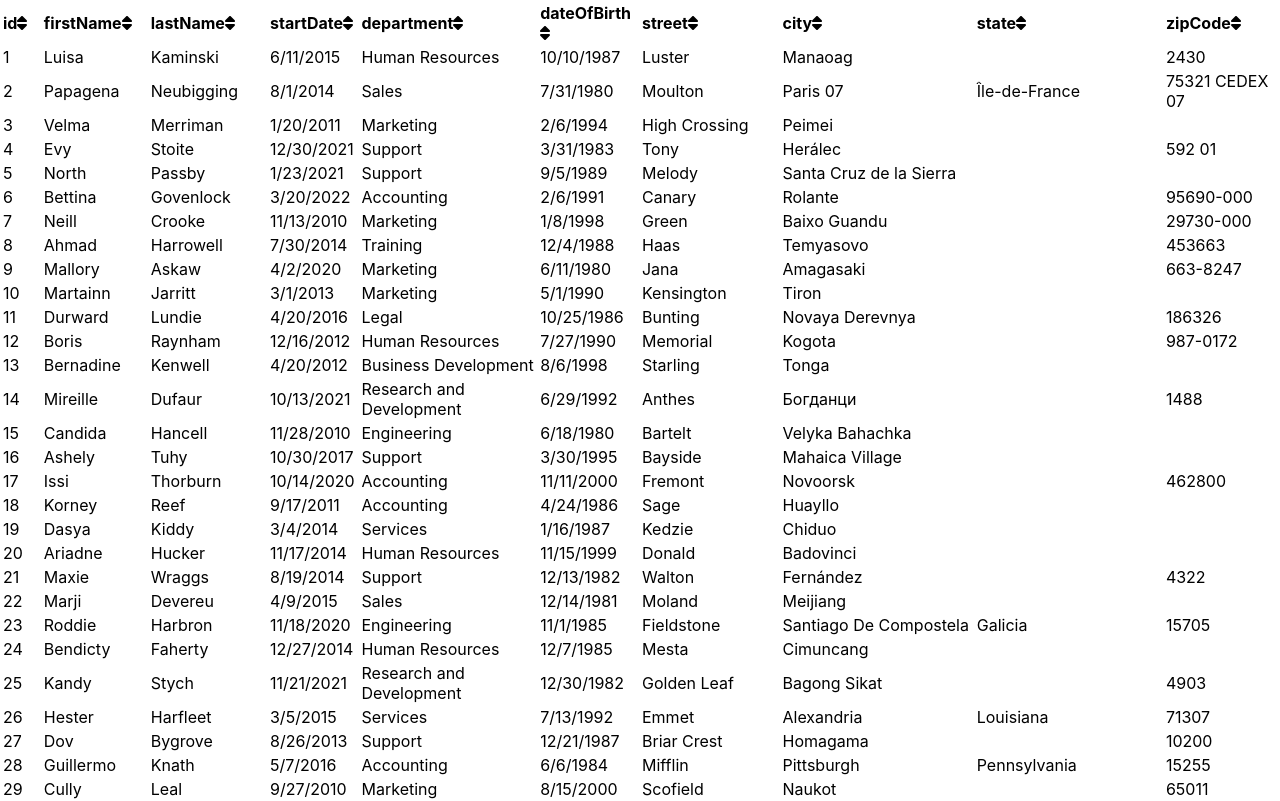
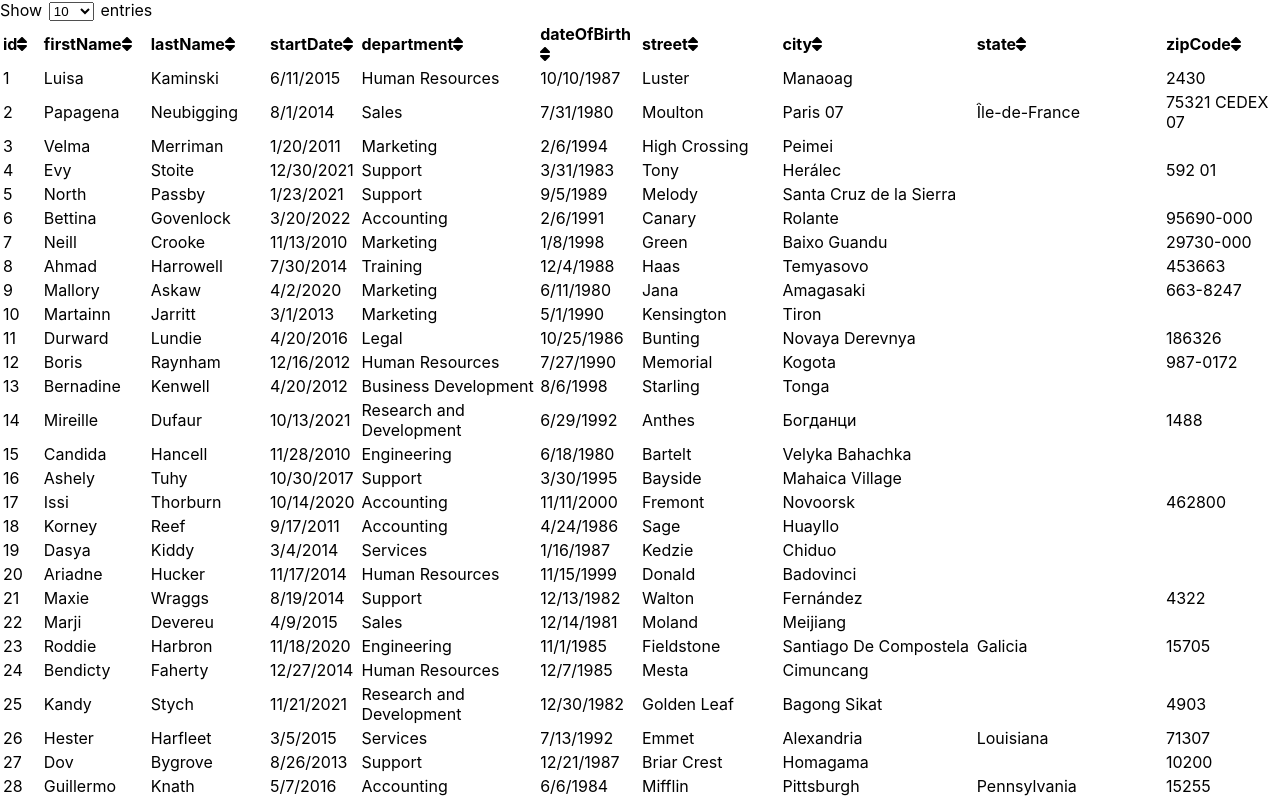
Before and after one commit to f4b4nd/f4b4nd-fabienAndria_table-plugin_25062022, a React (Create React App) app: page / in a window 1280 px wide. Shown: the top 801 px of the page. Built offline with nearby package versions, Linux system fonts and the light colour scheme.

Commit message:
create slicer component - in progress

```diff
--- /dev/null
+++ b/src/ components/Slicer/index.tsx
@@ -0,0 +1,34 @@
+import { Container, Select, Text } from "./style"
+
+const Slicer = ({children}: ISlicer) => {
+    return (
+        <Container>
+            {children}
+        </Container>
+    )
+}
+
+Slicer.Select = ({children, ...restProps}: ISlicerSelect) => {
+    return (
+        <Select {...restProps}>
+            {children}
+        </Select>
+    )
+}
+
+Slicer.SelectOption = ({children,  ...restProps}: ISlicerSelectOption) => {
+    return (
+        <option {...restProps}>{children}</option>
+    )
+}
+
+Slicer.Text = ({children}: ISlicerText) => {
+    return (
+        <Text>
+            {children}
+        </Text>
+    )
+}
+
+
+export default Slicer
--- /dev/null
+++ b/src/ components/Slicer/style.ts
@@ -0,0 +1,9 @@
+import styled from "styled-components"
+
+export const Container = styled.div``
+
+export const Select = styled.select`
+    margin: 0 0.5em;
+`
+
+export const Text = styled.label``
--- a/src/App.tsx
+++ b/src/App.tsx
@@ -2,6 +2,7 @@ import { useCallback, useEffect } from "react"
 import { useSelector, useDispatch } from "react-redux"
 
 import Table from './ components/Table'
+import SlicerContainer from "./containers/slicer"
 
 import { setInitialDataAction } from "./store/tableActions"
 import { tableSelector } from "./store/tableSelector"
@@ -25,7 +26,11 @@ function App () {
     }, [])
 
     return (
-        <Table data={tableStore} />
+        <>
+            <SlicerContainer />
+
+            <Table data={tableStore} />
+        </>
     )
 }
 
--- /dev/null
+++ b/src/containers/slicer.tsx
@@ -0,0 +1,34 @@
+import Slicer from "../ components/Slicer"
+
+const SlicerContainer: React.FC = () => {
+
+    return (
+        <Slicer>
+
+            <Slicer.Text>
+
+                Show
+
+                <Slicer.Select>
+
+                    <Slicer.SelectOption value="10">10</Slicer.SelectOption>
+
+                    <Slicer.SelectOption value="25">25</Slicer.SelectOption>
+
+                    <Slicer.SelectOption value="50">50</Slicer.SelectOption>
+
+                    <Slicer.SelectOption value="100">100</Slicer.SelectOption>
+
+                    <Slicer.SelectOption value="all">All</Slicer.SelectOption>
+
+                </Slicer.Select>
+
+                entries
+
+            </Slicer.Text>
+
+        </Slicer>
+    )
+}
+
+ export default SlicerContainer
--- a/src/store/tableActions.ts
+++ b/src/store/tableActions.ts
@@ -1,7 +1,7 @@
 export const setInitialDataAction: IsetInitialDataAction = (table) => {
     return {
         type: 'SET_INITIAL_DATA',
-        payload: {data: table}
+        payload: {data: [...table]}
     }
 }
 
@@ -13,7 +13,7 @@ export const sortTableAction: IsortTableAction = (table, sortByColumn, dataType,
         return [item1, item2]
     }
 
-    const compareNullValues = (a: Tdata, b: Tdata) => {
+    const nullValuesComparison = (a: Tdata, b: Tdata) => {
         // null values are sent at the end of the table
         return !b ? -1 : 1
     }
@@ -38,21 +38,21 @@ export const sortTableAction: IsortTableAction = (table, sortByColumn, dataType,
         case 'number':
             sortedTable = [...table].sort((a, b) => {
                 const [item1, item2] = getItemsToCompare(a, b)
-                if (!item1 || !item2) return compareNullValues(item1, item2)
+                if (!item1 || !item2) return nullValuesComparison(item1, item2)
                 return numericComparison(item1 as number, item2 as number)
             })
             break
         case 'date':
             sortedTable = [...table].sort((a, b) => {
                 const [item1, item2] = getItemsToCompare(a, b)
-                if (!item1 || !item2) return compareNullValues(item1, item2)
+                if (!item1 || !item2) return nullValuesComparison(item1, item2)
                 return dateComparison(item1 as string, item2 as string)
             })
             break
         case 'string':
             sortedTable = [...table].sort((a, b) => {
                 const [item1, item2] = getItemsToCompare(a, b)
-                if (!item1 || !item2) return compareNullValues(item1, item2)
+                if (!item1 || !item2) return nullValuesComparison(item1, item2)
                 return stringComparison(item1 as string, item2 as string)
             })
             break
@@ -67,3 +67,15 @@ export const sortTableAction: IsortTableAction = (table, sortByColumn, dataType,
     }
 
 }
+
+export const displaySlicedTableAction: IdisplaySlicedTableAction = (table) => {
+
+    const limitTableRows = 10
+    const slicedTable = [...table].slice(0, limitTableRows)
+
+    return {
+        type: 'DISPLAY_SLICED_TABLE',
+        payload: {data: slicedTable}
+    }
+
+}
--- a/src/store/type.d.ts
+++ b/src/store/type.d.ts
@@ -1,7 +1,7 @@
 type ActionTypes =
     | 'SET_INITIAL_DATA'
     | 'SORT_TABLE'
-
+    | 'DISPLAY_SLICED_TABLE'
 
 interface Action {
     type: ActionTypes,
@@ -34,3 +34,7 @@ interface ItableSelector {
 interface IsortTableAction {
     (table: Ttable, sortByColumn: string, dataType: string, isAscending: boolean): Action
 }
+
+interface IdisplaySlicedTableAction {
+    (table: Table): Action
+}
```
Also changed, not shown: src/ components/type.d.ts (+24 -0 lines).
